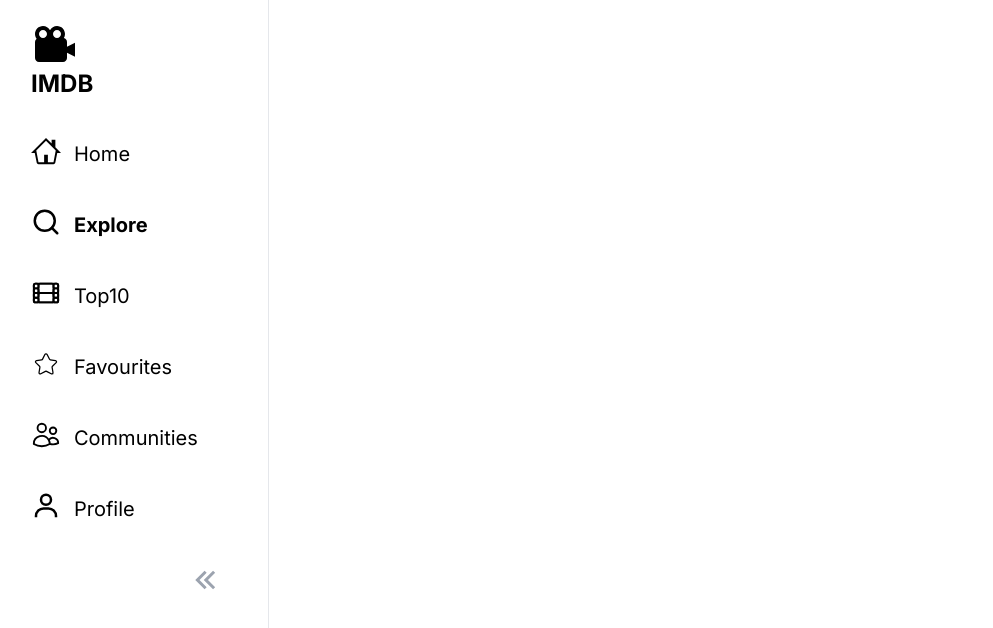
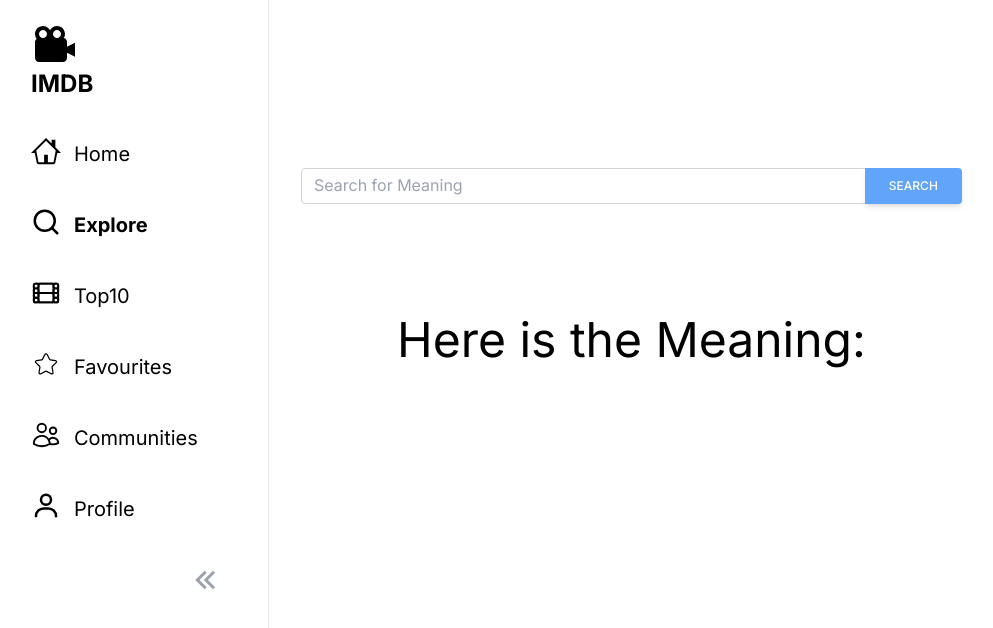
Before and after one commit to SriSomanaath/IMDB, a Next.js app: page /search in a window 1280 px wide. Shown: the top 628 px of the page, without its empty margins (31-1024 px from the left). Built offline with nearby package versions, Linux system fonts and the light colour scheme; no server answers.

Commit message:
movie details to search page

```diff
--- a/src/app/search/page.tsx
+++ b/src/app/search/page.tsx
@@ -1,25 +1,63 @@
 "use client";
 
 import { useEffect } from 'react';
+import { useState } from 'react';
+import { useQuery } from '@tanstack/react-query';
 import IMDBsearchlist from '@/services/data'
 
 const page = () => {
 
-  useEffect(() => {
-    const fetchData = async () => {
-      try {
-        const result = await IMDBsearchlist();
-        console.log(result);
-      } catch (error) {
-        console.error(error);
-      }
-    };
+  const [searchTerm, setSearchTerm] = useState('');
+  const [definition, setDefinition] = useState('');
 
-    fetchData();
-  }, []);
+  const handleInputChange = (event:any) => {
+    setSearchTerm(event.target.value);
+  };
+
+  var { isLoading, data, refetch } = useQuery({
+    queryKey: ['movieDetails'],
+    queryFn: () => IMDBsearchlist(searchTerm),
+    refetchOnWindowFocus: false,
+    enabled: false
+  }
+  );
+
+  const handleClick = () => {
+    refetch();
+  };
+
 
   return (
-    <div></div>
+    <main>
+    <h1 className="text-8xl items-center pb-10 max-sm:pb-5 bg-gradient-to-r from-textGradientStart via-textGradientVia to-textGradientFrom font-bold inline-block text-transparent bg-clip-text">My Dictionary</h1>
+    <div className="mb-3">
+      <div className="relative mb-4 flex w-full flex-wrap items-stretch">
+        <input
+          type="search"
+          className="relative m-0 -mr-0.5 block min-w-0 flex-auto rounded-l border border-solid border-neutral-300 bg-transparent bg-clip-padding px-3 py-[0.25rem] text-base font-normal leading-[1.6] text-neutral-700 outline-none transition duration-200 ease-in-out focus:z-[3] focus:border-primary focus:text-neutral-700 focus:shadow-[inset_0_0_0_1px_rgb(59,113,202)] focus:outline-none dark:border-neutral-600 dark:text-neutral-200 dark:placeholder:text-neutral-200 dark:focus:border-primary"
+          placeholder="Search for Meaning"
+          aria-label="Search"
+          aria-describedby="button-addon1"
+          value={searchTerm}
+          onChange={handleInputChange}
+        />
+        <button
+          className="relative z-[2] flex items-center rounded-r bg-primary px-6 py-2.5 text-xs font-medium uppercase leading-tight text-white shadow-md transition duration-150 ease-in-out hover:bg-primary-700 hover:shadow-lg focus:bg-primary-700 focus:shadow-lg focus:outline-none focus:ring-0 active:bg-primary-800 active:shadow-lg bg-blue-400"
+          type="button"
+          id="button-addon1"
+          onClick={handleClick}
+        >
+          Search
+        </button>
+      </div>
+    </div>
+    <div className="flex min-h-screen flex-col items-center justify-between p-24">
+        <div>
+          <h1 className="text-5xl">Here is the Meaning:</h1>
+          <span className="p-10"><br />{data}</span>
+        </div>
+    </div>
+  </main>
   )
 }
 
--- a/src/services/data.ts
+++ b/src/services/data.ts
@@ -12,6 +12,7 @@ const IMDBsearchlist = async (moviename): Promise<string> => {
     try {
       const response = await fetch(url, options);
       const result = await response.text();
+      console.log("data clicked", result)
       return result;
     } catch (error) {
       console.error(error);
```
